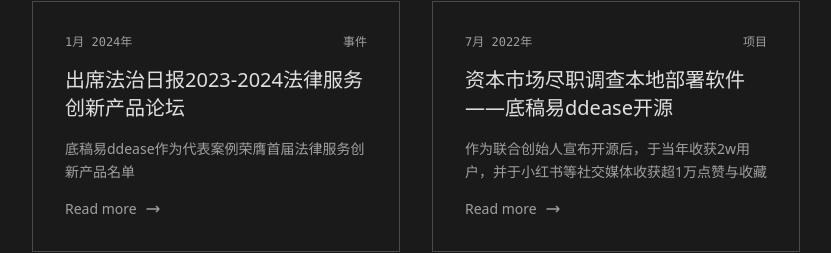
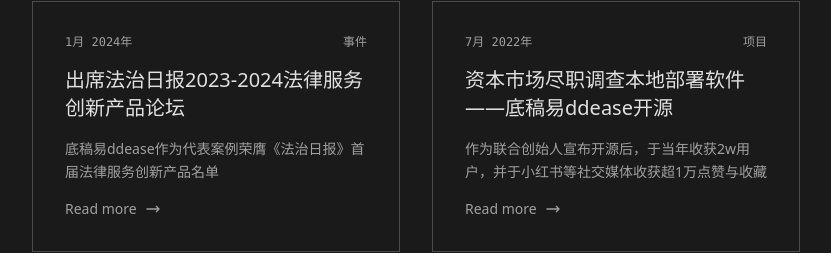
Before and after one commit to natsu-kitsuragi/xiajianting, a Next.js app: page / in a window 1280 px wide. Shown: the part 2839-3092 px from the top of the page, without its empty margins (224-1055 px from the left). Built offline with nearby package versions, Linux system fonts and the light colour scheme.

Commit message:
Update page.tsx

```diff
--- a/app/page.tsx
+++ b/app/page.tsx
@@ -250,7 +250,7 @@ export default function Home() {
                 },
                 {
                   title: "出席法治日报2023-2024法律服务创新产品论坛",
-                  excerpt: "底稿易ddease作为代表案例荣膺首届法律服务创新产品名单",
+                  excerpt: "底稿易ddease作为代表案例荣膺《法治日报》首届法律服务创新产品名单",
                   date: "1月 2024年",
                   readTime: "事件",
                   href: "https://mp.weixin.qq.com/s/2JHcM0LaWLHpp3l5tiQuUQ",
```
